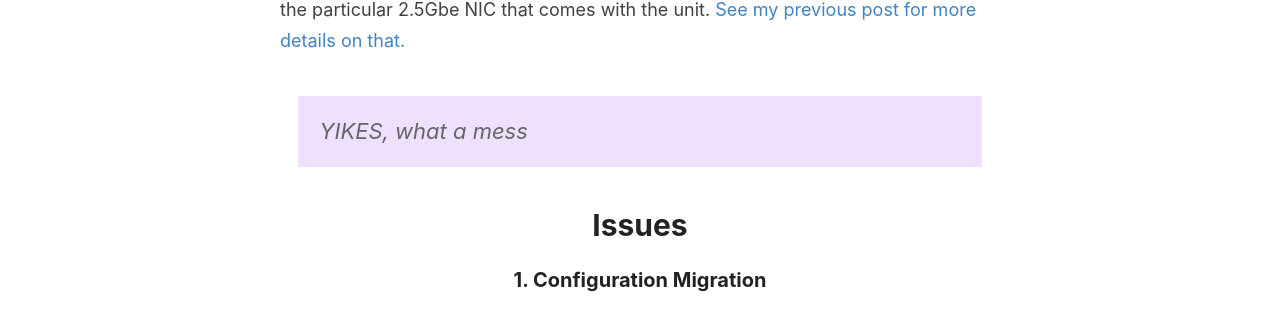
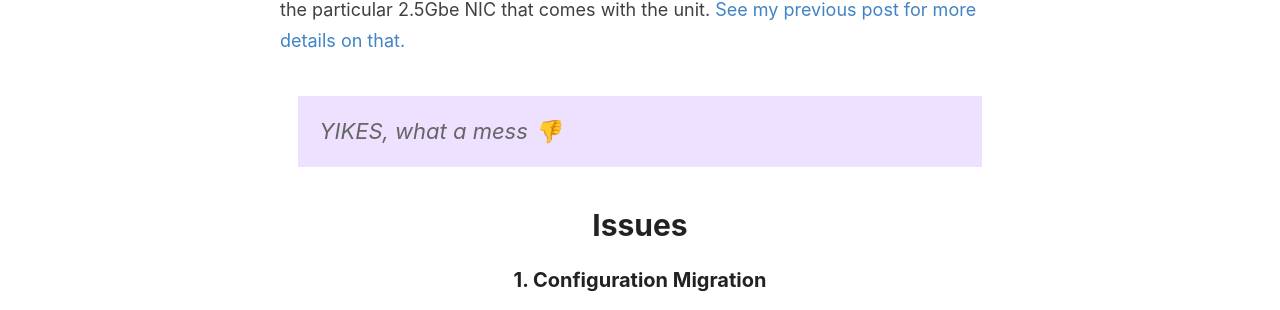
Before and after one commit to zavalalabs/zavalalabs.github.io, a Jekyll site: the page built from _posts/2024-06-09-OPNSense-Followup.md, in a window 1280 px wide. Shown: the part 500-810 px from the top of the page. Built offline with Jekyll 4.4.1, drawn with Linux system fonts in a browser that asks for light colours.

```diff
--- a/_posts/2024-06-09-OPNSense-Followup.md
+++ b/_posts/2024-06-09-OPNSense-Followup.md
@@ -6,7 +6,7 @@ categories: [Networking, Server, OPNSense, PFSense]
 It's been a few days since I installed OPNSense on a new mini computer that I used as a host for proxmox in my home lab. After having experience with the hardware in deploying my proxmox cluster, I decided to use the same hardware for my firewall. It would have been nice to use PFSense on this new hardware; however, as I mentioned in my previous post, PFSense does not like the non-intel hardware and the particular 2.5Gbe NIC that comes with the unit. [See my previous post for more details on that.](https://blog.chriszavala.com/So-Long-PFSense/)
 
 
-> YIKES, what a mess
+> YIKES, what a mess 👎
 
 # Issues
 
```
